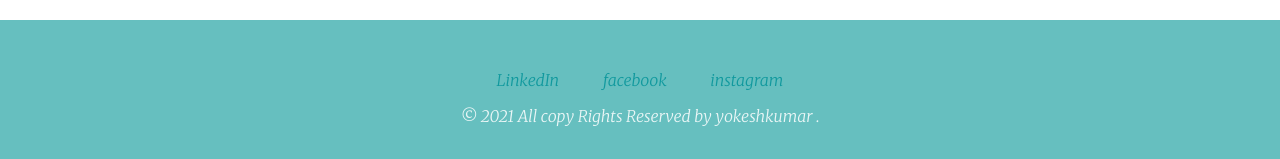
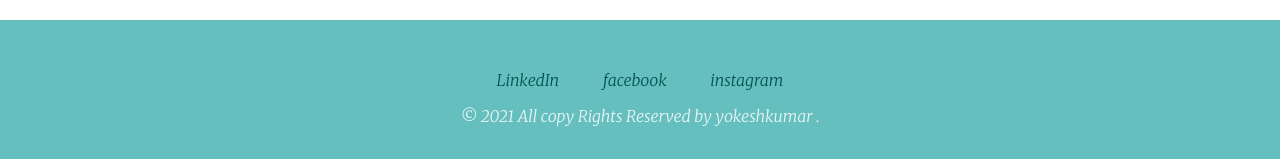
Before and after one commit to Yoki112/cv, a plain HTML site: page index.html in a window 1280 px wide. Shown: the part 2610-2769 px from the top of the page. Drawn offline with Linux system fonts and the light colour scheme.

Commit message:
styles.css

```diff
--- a/css/styles.css
+++ b/css/styles.css
@@ -47,7 +47,7 @@ margin: 100px 0;
 
 }
 a{
-  color: #11999E;
+  color: #065154;
   margin: 10px 20px;
   text-decoration: none;
 }
```
